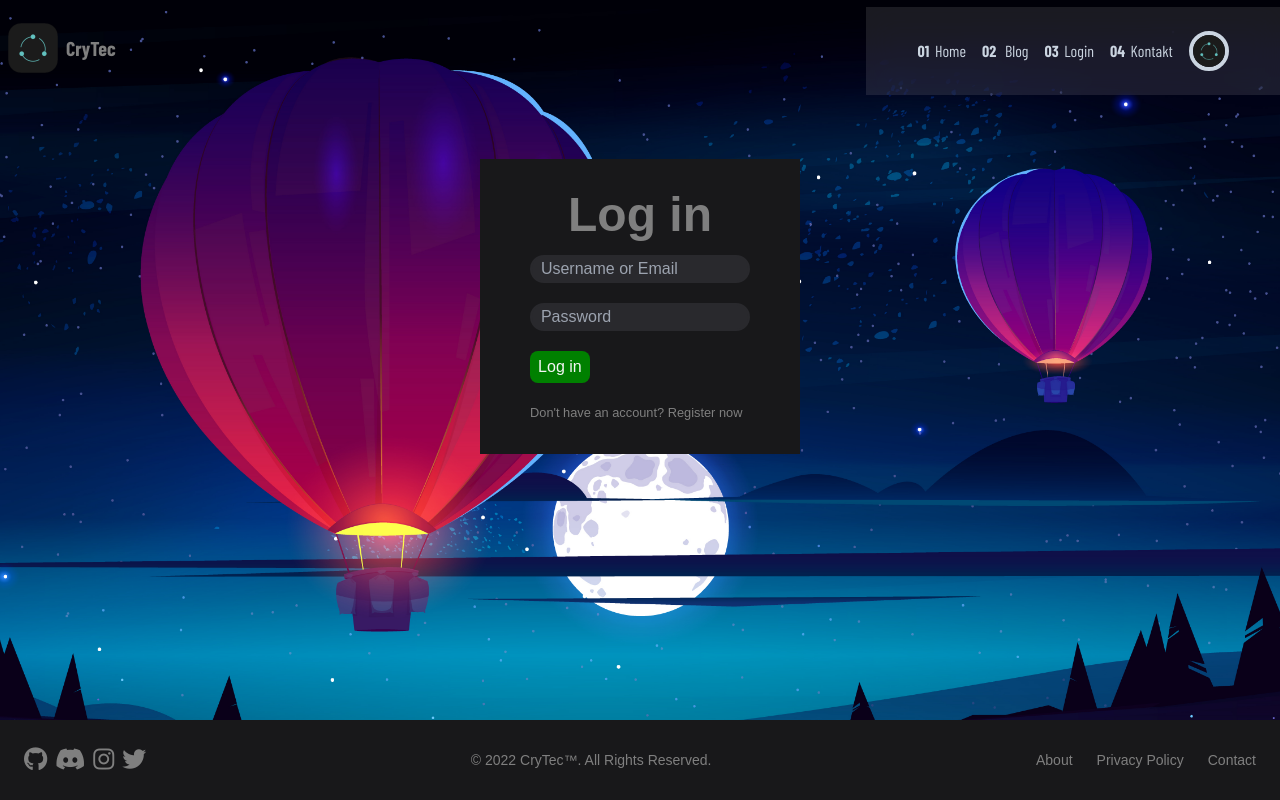
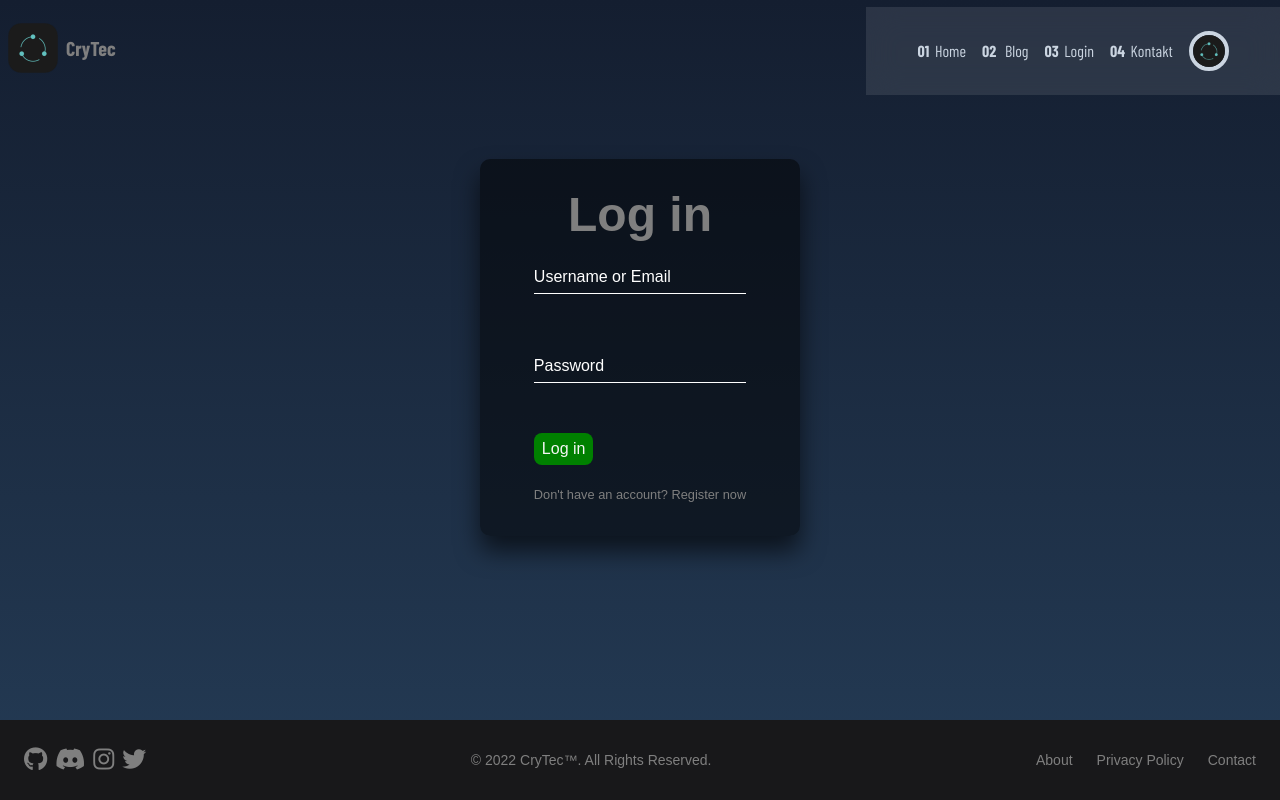
Before and after one commit to crysis992/crytec-website, a PHP site: page /crytec/login.php in a window 1280 px wide. Run offline with PHP 8.4, Linux system fonts and the light colour scheme; some web fonts are replaced.

Commit message:
new login page design

```diff
--- a/css/style.css
+++ b/css/style.css
@@ -1072,6 +1072,16 @@ select {
   background: var(--col-secondary)
 }
 
+.btn.green:hover {
+  background: #05cb05;
+  color: #fff;
+  border-radius: 5px;
+  box-shadow: 0 0 2px #05cb05,
+        0 0 10px #05cb05,
+        0 0 35px #05cb05,
+        0 0 80px #05cb05;
+}
+
 input[type="file"] {
   display: none;
 }
--- a/login.php
+++ b/login.php
@@ -2,12 +2,59 @@
 include_once "partials/header.php";
 ?>
 
+<style>
+body {
+    background: linear-gradient(#141e30, #243b55);
+}
 
+.loginform {
+    background: rgba(0, 0, 0, .5);
+    box-sizing: border-box;
+    box-shadow: 0 15px 25px rgba(0, 0, 0, .6);
+    border-radius: 10px;
+}
+
+.user-box {
+    position: relative;
+}
+
+.user-box input {
+    width: 100%;
+    padding: 10px 0;
+    font-size: 16px;
+    color: #fff;
+    margin-bottom: 30px;
+    border: none;
+    border-bottom: 1px solid #fff;
+    outline: none;
+    background: transparent;
+    border-radius: 0;
+}
+
+.user-box label {
+    position: absolute;
+    top: 0;
+    left: 0;
+    padding: 10px 0;
+    font-size: 16px;
+    color: #fff;
+    pointer-events: none;
+    transition: .5s;
+}
+
+.user-box input:focus~label,
+.user-box input:valid {
+    top: -20px;
+    left: 0;
+    color: #03e9f4;
+    font-size: 12px;
+}
+</style>
 
 
 <div class="loginform">
 
-    <div class="signup flex justify-center flex-col items-center gap-4">
+    <div class="flex justify-center flex-col items-center gap-4">
         <h2 class="font-extrabold text-5xl mb-16">Log in</h2>
 
 
@@ -32,9 +79,14 @@ include_once "partials/header.php";
         <?php endif ?>
 
         <form action="<?= ROOT_URL ?>inc/login.inc.php" method="POST" class="flex flex-col justify-center w-fit gap-5">
-
-            <input type="text" name="username_email" placeholder="Username or Email">
-            <input type="password" name="password" placeholder="Password">
+            <div class="user-box">
+                <input type="text" name="username_email" id="username">
+                <label for="username">Username or Email</label>
+            </div>
+            <div class="user-box">
+                <input type="password" name="password" id="password">
+                <label for="password">Password</label>
+            </div>
             <button class="btn green" name="submit" type="submit">Log in</button>
             <small>Don't have an account? <a href="signup.php" class="text-secondary hover:underline">Register
                     now</a></small>
```
Also changed, not shown: input.css (+12 -0 lines).
